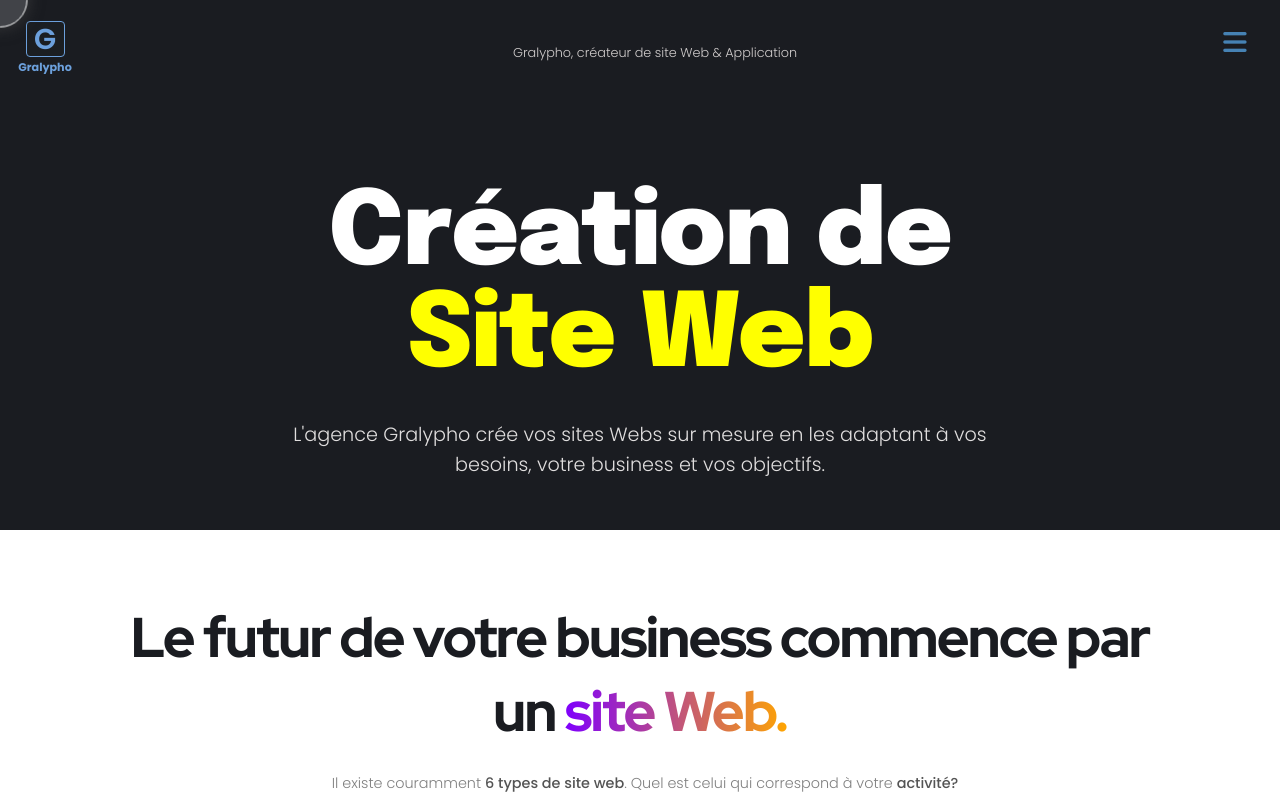
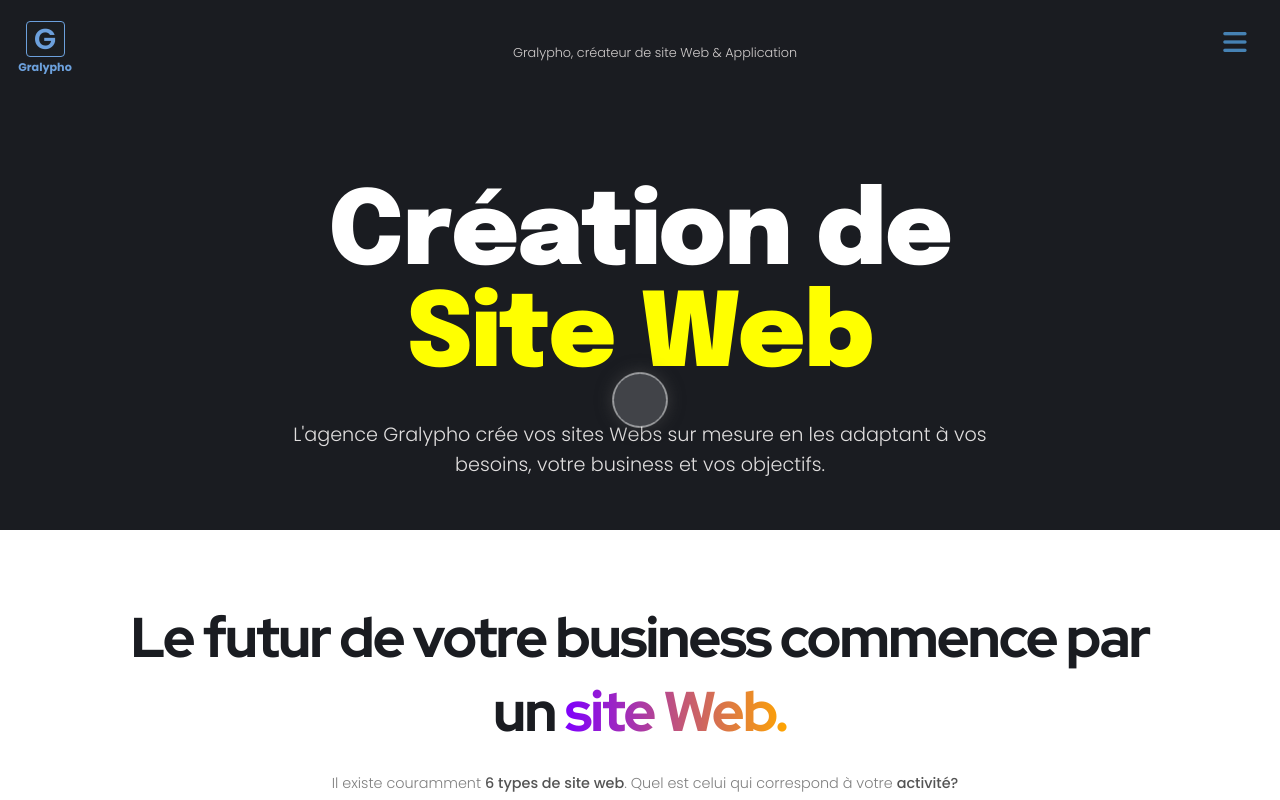
Before and after one commit to Github1234fab/gralyphoWeb, a SvelteKit app: page /Sites in a window 1280 px wide. Shown: the top 800 px of the page. Built offline with nearby package versions, Linux system fonts and the light colour scheme; a web font is replaced by a local one.

Commit message:
new mouse

```diff
--- a/src/Components/Mouse.svelte
+++ b/src/Components/Mouse.svelte
@@ -1,4 +1,4 @@
-
+<!--
 <script>
   import '../routes/styles.css';
   import { spring } from 'svelte/motion';
@@ -73,4 +73,86 @@
   }
 
 
+</style> -->
+
+<script>
+  import '../routes/styles.css';
+  import { spring } from 'svelte/motion';
+  import { onMount } from 'svelte';
+
+  let mouseCoords;
+
+  const onMouseMove = (event) => {
+    mouseCoords.set({ x: event.clientX, y: event.clientY });
+  };
+
+  onMount(() => {
+    mouseCoords = spring({ x: window.innerWidth / 2, y: window.innerHeight / 2 });
+
+    window.addEventListener('mousemove', onMouseMove);
+    window.addEventListener('resize', () => {
+      mouseCoords.set({ x: window.innerWidth / 2, y: window.innerHeight / 2 });
+    });
+
+    return () => {
+      window.removeEventListener('mousemove', onMouseMove);
+    };
+  });
+</script>
+
+<svelte:window on:mousemove={onMouseMove} />
+
+<div class="container">
+  <div class="cursor" style:--x={`${$mouseCoords?.x || 0}px`} style:--y={`${$mouseCoords?.y || 0}px`} />
+</div>
+
+<style>
+  :global(body) {
+    width: 100vw;
+    height: 200vh;
+  }
+
+  :global(*),
+  :global(body) {
+    padding: 0;
+    margin: 0;
+  }
+
+  .container {
+    position: fixed;
+    top: 0;
+    left: 0;
+    width: 100%;
+    height: 100%;
+    z-index: 99999;
+    pointer-events: none;
+  }
+
+  .cursor {
+    z-index: 100000;
+    cursor: none;
+    position: absolute;
+    top: 0;
+    left: 0;
+    background-color: rgba(255, 255, 255, 0.151);
+    border: solid 1px white;
+    backdrop-filter: brightness(1.2);
+    width: 55px;
+    height: 55px;
+    border-radius: 50%;
+    box-shadow: 0px 0px 15px 2px rgba(76, 76, 76, 0.5);
+    transform: translate(-50%, -50%) translate(var(--x, 0px), var(--y, 0px));
+  }
+
+  @media only screen and (max-width: 1024px) {
+    .cursor {
+      display: block;
+    }
+  }
+
+  @media only screen and (max-width: 768px) {
+    .cursor {
+      display: none;
+    }
+  }
 </style>
```
